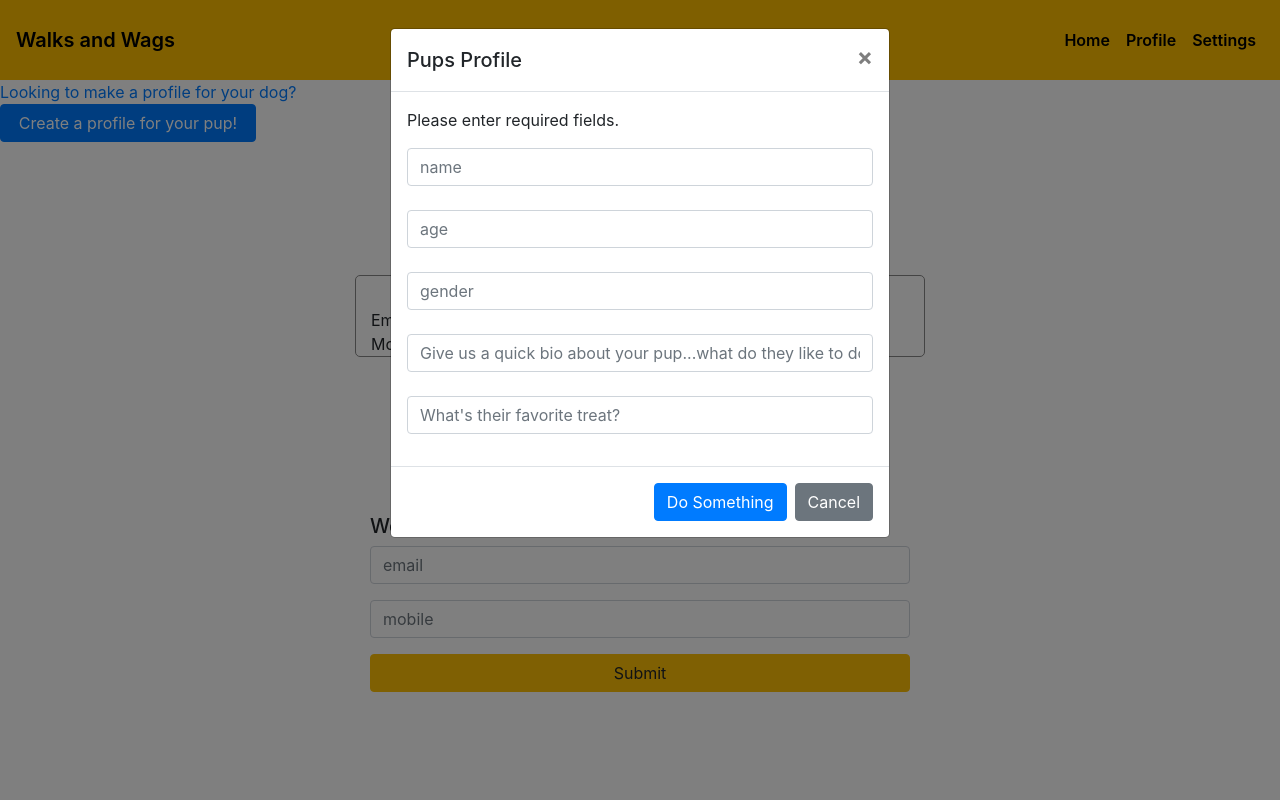
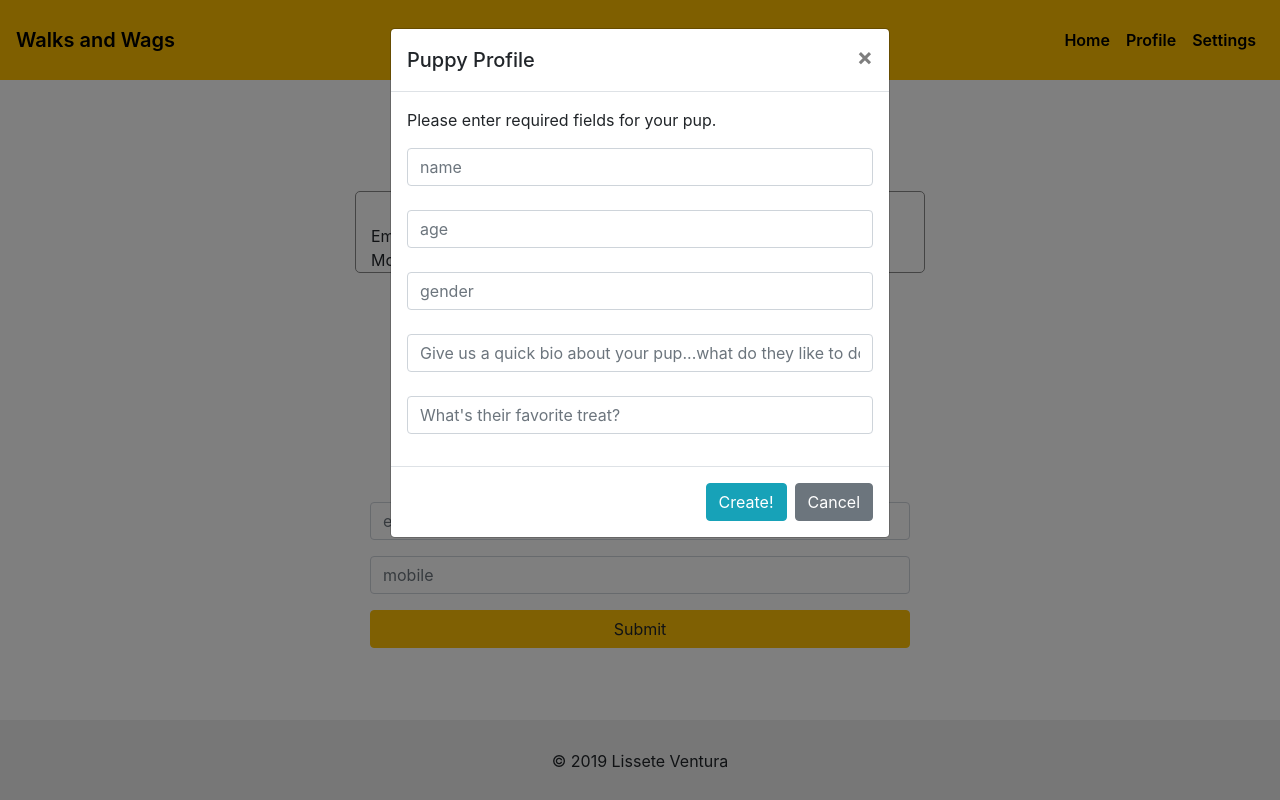
Before and after one commit to lisseteventura/Walks-and-wags, a React (Create React App) app in the folder walks_and_wags_react/walks-and-wags-web/: page /settings in a window 1280 px wide. Both pictures are taken after a click on the button "Create a profile for your pup!". Built offline with nearby package versions, Linux system fonts and the light colour scheme; no server answers.

Commit message:
styling to profile page

```diff
--- a/walks_and_wags_react/walks-and-wags-web/src/App.js
+++ b/walks_and_wags_react/walks-and-wags-web/src/App.js
@@ -4,7 +4,6 @@ import { BrowserRouter as Router, Route, Switch } from "react-router-dom";
 import Home from "./Home.js";
 import Profile from "./Profile.js";
 import Settings from "./Settings.js";
-import { Layout } from "./components/Layout.js";
 import { NavigationBar } from "./components/NavigationBar.js";
 function App() {
   return (
--- a/walks_and_wags_react/walks-and-wags-web/src/Profile.js
+++ b/walks_and_wags_react/walks-and-wags-web/src/Profile.js
@@ -1,5 +1,6 @@
 import React, { Component } from "react";
 import { Layout } from "./components/Layout.js";
+import { Button } from "reactstrap";
 class Profile extends Component {
   constructor() {
     super();
@@ -62,16 +63,12 @@ class Profile extends Component {
       <Layout>
         <div style={{ margin: "4% auto", textAlign: "center" }}>
           <div className="dog-pics-app">
-            <h1>Dog Pics!</h1>
-
             {this.state.dogPicLoaded && (
               <img src={this.state.dogPicURL} alt="Dog Pic!" />
             )}
           </div>
           <div>
-            <button onClick={this.loadDogPP}>Click for profile</button>
-
-            <ul style={{ textDecoration: "none" }}>
+            <ul style={{ listStyleType: "none" }}>
               <li>
                 {this.state.dogs.length > 0 &&
                   this.state.dogs[this.state.profileNum].name}
@@ -93,14 +90,9 @@ class Profile extends Component {
                   this.state.dogs[this.state.profileNum].favTreat}
               </li>
             </ul>
-
-            <button
-              onClick={() =>
-                this.setState({ profileNum: (this.state.profileNum += 1) })
-              }
-            >
-              next
-            </button>
+            <Button color="info" onClick={this.loadDogPP}>
+              Click to see more!
+            </Button>
           </div>
         </div>
       </Layout>
@@ -118,3 +110,10 @@ export default Profile;
 //   {this.state.dogs.length > 0 &&
 //     this.state.dogs[this.state.profileNum].description}
 // </li>
+// <button
+//   onClick={() =>
+//     this.setState({ profileNum: (this.state.profileNum += 1) })
+//   }
+// >
+//   next
+// </button>
--- a/walks_and_wags_react/walks-and-wags-web/src/Settings.js
+++ b/walks_and_wags_react/walks-and-wags-web/src/Settings.js
@@ -3,7 +3,7 @@ import { Row, Col } from "reactstrap";
 import { Layout } from "./components/Layout.js";
 import CreateProfile from "./components/CreateProfile.js";
 import CreateDogProfile from "./components/CreateDogProfile.js";
-
+import Footer from "./components/Footer.js";
 class Settings extends Component {
   constructor(props) {
     super(props);
@@ -142,22 +142,8 @@ class Settings extends Component {
   render() {
     return (
       <div>
-        <a href="#">Looking to make a profile for your dog?</a>
-        <CreateDogProfile
-          name={this.state.name}
-          age={this.state.age}
-          gender={this.state.gender}
-          description={this.state.description}
-          favTreat={this.state.favTreat}
-          submitDogProfile={this.submitDogProfile}
-          handleNameChange={this.handleNameChange}
-          handleAgeChange={this.handleAgeChange}
-          handleGenderChange={this.handleGenderChange}
-          handleDescChange={this.handleDescChange}
-          handleFavTreatChange={this.handleFavTreatChange}
-        />
         <Layout>
-          <div style={{ width: "100%", margin: "12% auto" }}>
+          <div style={{ width: "100%", margin: "10% auto" }}>
             <Row>
               <Col
                 sm="12"
@@ -173,7 +159,24 @@ class Settings extends Component {
               </Col>
             </Row>
             <br />
+            <br />
+            <div style={{ marginLeft: "37%" }}>
+              <CreateDogProfile
+                name={this.state.name}
+                age={this.state.age}
+                gender={this.state.gender}
+                description={this.state.description}
+                favTreat={this.state.favTreat}
+                submitDogProfile={this.submitDogProfile}
+                handleNameChange={this.handleNameChange}
+                handleAgeChange={this.handleAgeChange}
+                handleGenderChange={this.handleGenderChange}
+                handleDescChange={this.handleDescChange}
+                handleFavTreatChange={this.handleFavTreatChange}
+              />
+            </div>
           </div>
+
           <CreateProfile
             email={this.state.email}
             mobile={this.state.mobile}
@@ -182,7 +185,9 @@ class Settings extends Component {
             handleEmailChange={this.handleEmailChange}
             handleMobileChange={this.handleMobileChange}
           />
+          <br />
         </Layout>
+        <Footer />
       </div>
     );
   }
--- a/walks_and_wags_react/walks-and-wags-web/src/components/CreateDogProfile.js
+++ b/walks_and_wags_react/walks-and-wags-web/src/components/CreateDogProfile.js
@@ -19,18 +19,18 @@ const CreateDogProfile = props => {
   return (
     <div>
       <Button
-        color="primary"
+        color="info"
         onClick={toggle}
-        style={{ width: "20%", height: "50%" }}
+        style={{ width: "40%", height: "50%" }}
       >
         Create a profile for your pup!
       </Button>
       <Modal isOpen={modal} toggle={toggle} className={className}>
-        <ModalHeader toggle={toggle}>Pups Profile</ModalHeader>
+        <ModalHeader toggle={toggle}>Puppy Profile</ModalHeader>
         <ModalBody>
-          <form onSubmit={e => props.submitSignUp(e)}>
+          <form onSubmit={props.submitDogProfile}>
             <FormGroup>
-              <p>Please enter required fields.</p>
+              <p>Please enter required fields for your pup.</p>
               <Input
                 type="text"
                 placeholder="name"
@@ -69,8 +69,8 @@ const CreateDogProfile = props => {
           </form>
         </ModalBody>
         <ModalFooter>
-          <Button color="primary" onClick={props.submitDogProfile}>
-            Do Something
+          <Button color="info" onClick={props.submitDogProfile}>
+            Create!
           </Button>{" "}
           <Button color="secondary" onClick={toggle}>
             Cancel
--- a/walks_and_wags_react/walks-and-wags-web/src/components/CreateProfile.js
+++ b/walks_and_wags_react/walks-and-wags-web/src/components/CreateProfile.js
@@ -1,13 +1,13 @@
 import React from "react";
-import { Form, Button, FormGroup, Input, Alert, Container } from "reactstrap";
+import { Form, Button, FormGroup, Input, Alert } from "reactstrap";
 import { Layout } from "./Layout.js";
 
 const CreateProfile = props => {
   return (
     <div>
       <Layout>
-        <Form style={{ width: "50%", margin: "auto" }}>
-          <h5>Welcome! Please enter the information below: </h5>
+        <Form style={{ width: "50%", margin: "auto", textAlign: "center" }}>
+          <h5>Enter or Update Your Information: </h5>
 
           <FormGroup>
             <Input
```
Also changed, not shown: walks_and_wags_react/walks-and-wags-web/src/components/NavigationBar.js (+1 -6 lines).
